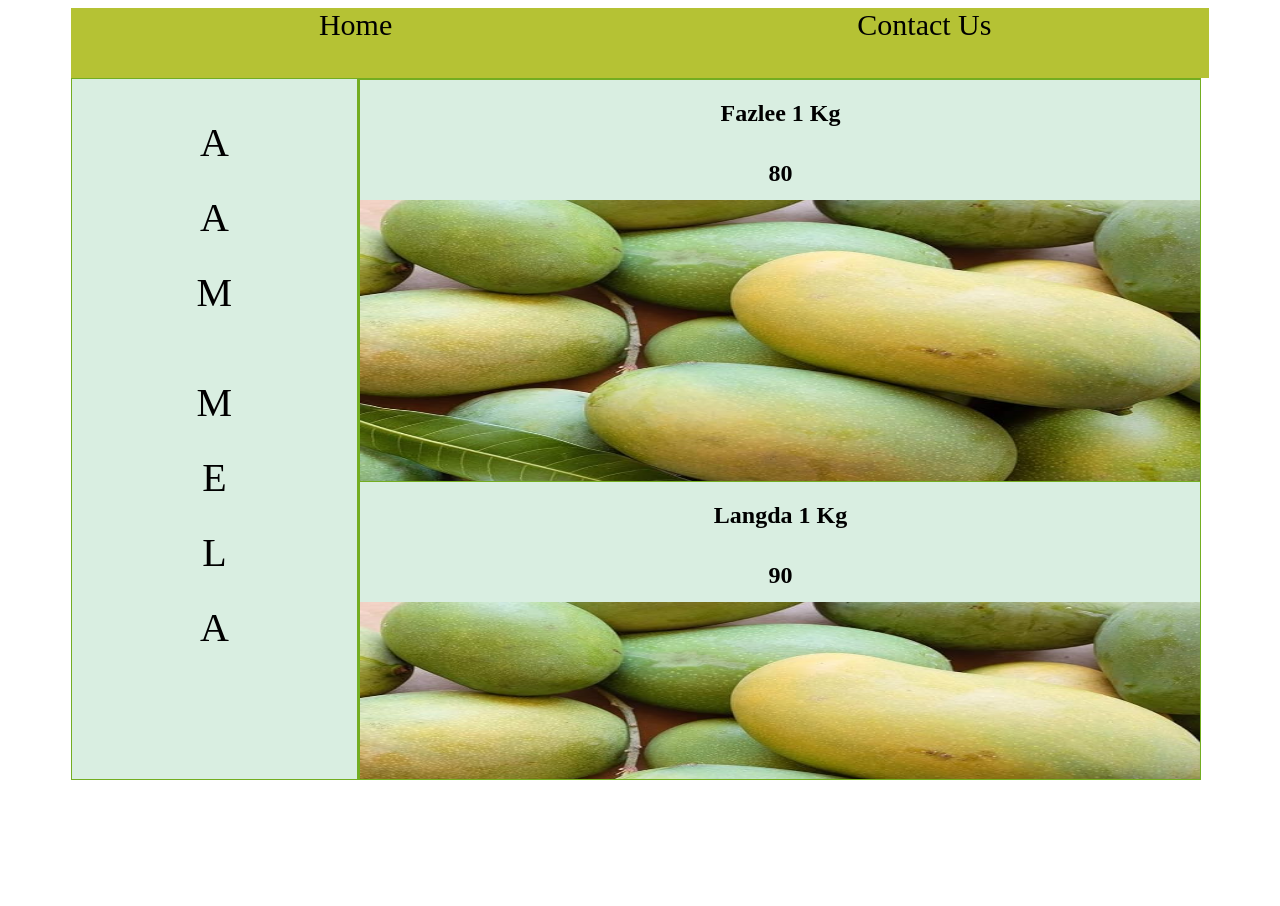
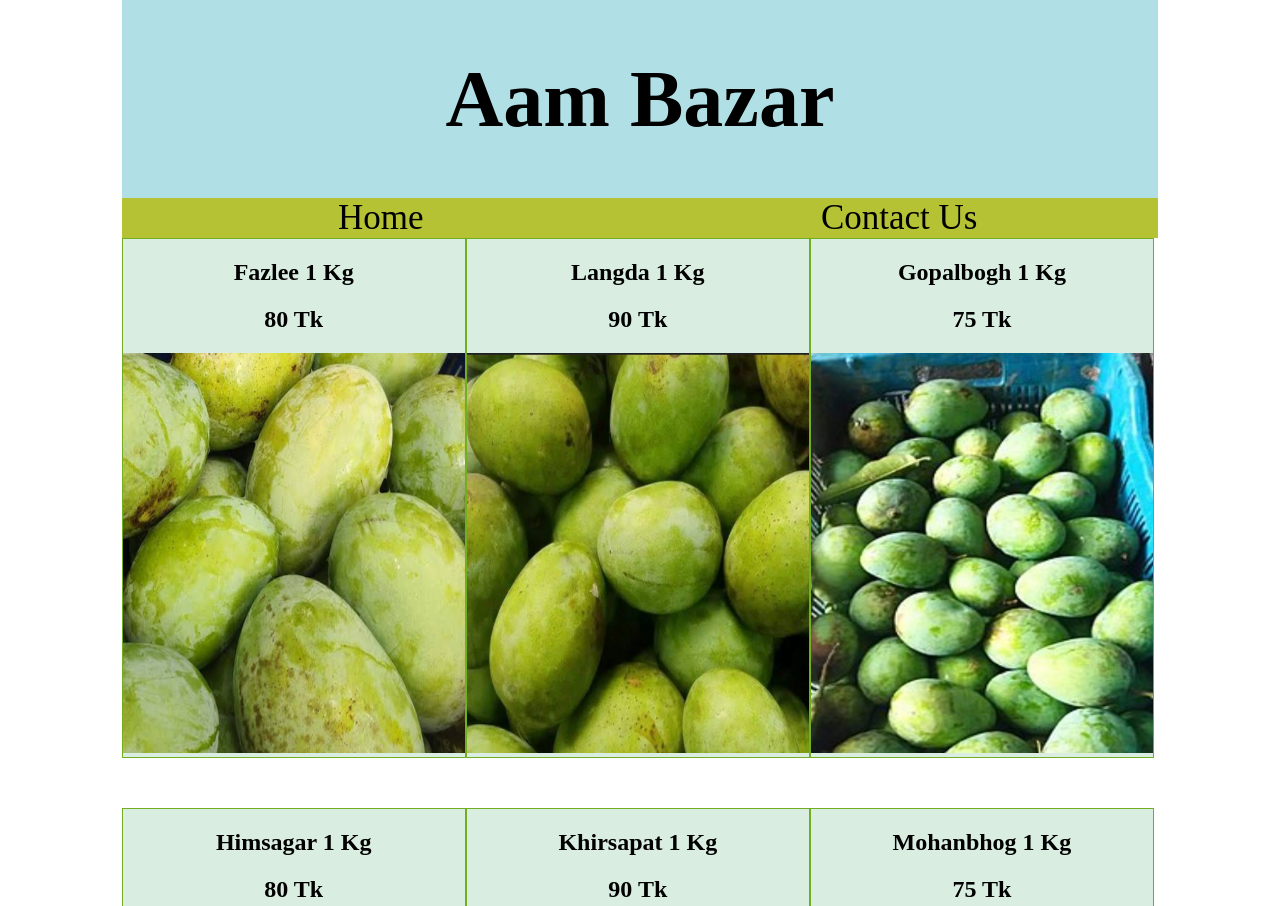
Before and after one commit to ecommerce1021101/Aam-Mela, a plain HTML site: page index.html in a window 1280 px wide. Shown: the top 906 px of the page. Before the commit the page ends 800 px from the top, so only its background shows below. Drawn offline with Linux system fonts and the light colour scheme.

Commit message:
Add files via upload

```diff
--- a/index.html
+++ b/index.html
@@ -2,129 +2,136 @@
 <html>
 <head>
 	<title>
-		Aam Mela
+		Aam Bazar
 	</title>
   <style>
 #example1 {
   width:90%;
-  height: 100%;
+  height: 42%;
   align-content:space-evenly;
   margin: auto;
 
 }
 
 
- #example3 {
-  width:74%;
-   height: 700px;
-   float:left;
-background-color:#D9EEE1;
- border: 1px solid #73AD21;
- overflow:scroll;
-}
  #example2 {
-  width:25%;
-  height: 700px;
-   float:left;
-background-color:#D9EEE1;
- border: 1px solid #73AD21;
- text-align: center;
-}
-#example4 {
-  width:100%;
-  align-content:space-evenly;
-  margin: auto;
-
-}
- #example5 {
-  width:100%;
-   height: 400px;
+  width:33%;
+   height: 100%;
    float:left;
 background-color:#D9EEE1;
  border: 1px solid #73AD21;
 }
 
-#example6 {
+
+#example3 {
+  width:90%;
+  align-content:space-evenly;
+  margin: auto;
+  height: 15%;
+   background-color: powderblue;
+   text-align: center;
+   font-size: 40px;
+
+
+}
+#example4 {
+  width:80%;
+  align-content:space-evenly;
+  margin: auto;
+  height: 150px;
+   background-color: powderblue;
+   text-align: left;
+   font-size: 15px;
+
+
+}
+#example5 {
   width:90%;
   margin: auto;
-  height: 70px;
+  height: 25%;
 
-   font-size: 30px;
+   font-size: 35px;
 
 
 }
 </style>
 
-	<body>
+	<body style="width:90%; height: 100%; margin: auto;">
+    <div >
+      <div id="example3">
+        <h1>Aam Bazar</h1>
+     </div>
+      <div id="example5">
 
-       <div id="example6">
-
-        <div style="width:50%; height: 100%; float: left;text-align: center; background-color: #B5C234;"><p1 >Home</p1></div>
-         <div style="width:50%;height: 100%; float: left; text-align: center; background-color: #B5C234;"> <p1>Contact Us</p1></div>
+        <div style="width:50%; float: left;text-align: center; background-color: #B5C234;"><p1 >Home</p1></div>
+         <div style="width:50%;float: left; text-align: center; background-color: #B5C234;"> <p1>Contact Us</p1></div>
 
      </div>
    <div  id="example1">
-
-
-
+      <div  id="example2">
+        <div style="text-align: center;width:100%;height: 10%;"><h2 >Fazlee 1 Kg</h2></div>
+        <div style="text-align: center;width:100%;height: 10%;"><h2>80 Tk</h2></div>
+        <div style="width:100%;height: 80%;"><img src="fazlee2.jpg" alt="fazlee" style="width:100%;height:400px" ></div>
+      </div>
 
       <div  id="example2">
-       <div style="height: 5%; width: 100%; "><p style="font-size: 2.5rem;"> A</p></div>
-       <div style="height: 5%; width: 100%;"><p style="font-size: 2.5rem;"> A</p></div>
-       <div style="height: 5%; width: 100%;"><p style="font-size: 2.5rem;"> M</p></div>
-       <div style="height: 5%; width: 100%;">         </div>
-       <div style="height: 5%; width: 100%;"><p style="font-size: 2.5rem;"> M</p></div>
-       <div style="height: 5%; width: 100%;"><p style="font-size: 2.5rem;"> E</p></div>
-       <div style="height: 5%; width: 100%;"><p style="font-size: 2.5rem;"> L</p></div>
-       <div style="height: 5%; width: 100%;"><p style="font-size: 2.5rem;"> A</p></div>
+          <div style="text-align: center;width:100%;height: 10%;"><h2 >Langda 1 Kg</h2></div>
+          <div style="text-align: center;width:100%;height: 10%;"><h2>90 Tk</h2></div>
+          <div style="width:100%;height: 80%;"><img src="langda2.jpg" alt="Himsagar" style="width:100%;height:400px" ></div>
+        </div>
+      <div  id="example2">
+        <div style="text-align: center;width:100%;height: 10%;"><h2 >Gopalbogh 1 Kg</h2></div>
+        <div style="text-align: center;width:100%;height: 10%;"><h2>75 Tk</h2></div>
+        <div style="width:100%;height: 80%;"><img src="gopalbhog2.jpg" alt="Italian Trulli" style="width:100%;height:400px" ></div>
+      </div>
+  </div>
 
-
-
+<div style="width:80%; height: 50px;">
 
 </div>
 
-     <div  id="example3">
-        <div  id="example4">
-
-
-
-
-      <div  id="example5">
-        <div style="text-align: center;width:100%;height: 10%;"><h2 >Fazlee 1 Kg</h2></div>
-        <div style="text-align: center;width:100%;height: 10%;"><h2>80</h2></div>
-        <div style="width:100%;height: 80%;"><img src="amropali.jpg" alt="Italian Trulli" style="width:100%;height:100%" ></div>
+   <div  id="example1">
+      <div  id="example2">
+        <div style="text-align: center;width:100%;height: 10%;"><h2 >Himsagar 1 Kg</h2></div>
+        <div style="text-align: center;width:100%;height: 10%;"><h2>80 Tk</h2></div>
+        <div style="width:100%;height: 80%;"><img src="himsagar2.jpg" alt="Italian Trulli" style="width:100%;height:400px" ></div>
       </div>
 
-     <div  id="example5">
-        <div style="text-align: center;width:100%;height: 10%;"><h2 >Langda 1 Kg</h2></div>
-        <div style="text-align: center;width:100%;height: 10%;"><h2>90</h2></div>
-        <div style="width:100%;height: 80%;"><img src="amropali.jpg" alt="Italian Trulli" style="width:100%;height:100%" ></div>
+     <div  id="example2">
+        <div style="text-align: center;width:100%;height: 10%;"><h2 >Khirsapat 1 Kg</h2></div>
+        <div style="text-align: center;width:100%;height: 10%;"><h2>90 Tk</h2></div>
+        <div style="width:100%;height: 80%;"><img src="khirsapat2.jpg" alt="Italian Trulli" style="width:100%;height:400px" ></div>
       </div>
-      <div  id="example5">
-        <div style="text-align: center;width:100%;height: 10%;"><h2 >Gopalbogh 1 Kg</h2></div>
-        <div style="text-align: center;width:100%;height: 10%;"><h2>75</h2></div>
-        <div style="width:100%;height: 80%;"><img src="amropali.jpg" alt="Italian Trulli" style="width:100%;height:100%" ></div>
-      </div>
-            <div  id="example5">
-        <div style="text-align: center;width:100%;height: 10%;"><h2 >Himsagar 1 Kg</h2></div>
-        <div style="text-align: center;width:100%;height: 10%;"><h2>80</h2></div>
-        <div style="width:100%;height: 80%;"><img src="amropali.jpg" alt="Italian Trulli" style="width:100%;height:100%" ></div>
-      </div>
+      <div  id="example2">
+        <div style="text-align: center;width:100%;height: 10%;"><h2 >Mohanbhog 1 Kg</h2></div>
+        <div style="text-align: center;width:100%;height: 10%;"><h2>75 Tk</h2></div>
+        <div style="width:100%;height: 80%;"><img src="mohan2.jpg" alt="Italian Trulli" style="width:100%;height:400px">
 
-     <div  id="example5">
-        <div style="text-align: center;width:100%;height: 10%;"><h2 >Khirsapat 1 Kg</h2></div>
-        <div style="text-align: center;width:100%;height: 10%;"><h2>90</h2></div>
-        <div style="width:100%;height: 80%;"><img src="amropali.jpg" alt="Italian Trulli" style="width:100%;height:100%" ></div>
-      </div>
-      <div  id="example5">
-        <div style="text-align: center;width:100%;height: 10%;"><h2 >Mohanbhog 1 Kg</h2></div>
-        <div style="text-align: center;width:100%;height: 10%;"><h2>75</h2></div>
-        <div style="width:100%;height: 80%;"><img src="amropali.jpg" alt="Italian Trulli" style="width:100%;height:100%" ></div>
   </div>
  </div>
 </div>
+ <div  id="example1">
+      <div  id="example2">
+        <div style="text-align: center;width:100%;height: 10%;"><h2 >Himsagar 1 Kg</h2></div>
+        <div style="text-align: center;width:100%;height: 10%;"><h2>80 Tk</h2></div>
+        <div style="width:100%;height: 80%;"><img src="himsagar2.jpg" alt="Italian Trulli" style="width:100%;height:400px" ></div>
+      </div>
+
+     <div  id="example2">
+        <div style="text-align: center;width:100%;height: 10%;"><h2 >Khirsapat 1 Kg</h2></div>
+        <div style="text-align: center;width:100%;height: 10%;"><h2>90 Tk</h2></div>
+        <div style="width:100%;height: 80%;"><img src="khirsapat2.jpg" alt="Italian Trulli" style="width:100%;height:400px" ></div>
+      </div>
+      <div  id="example2">
+        <div style="text-align: center;width:100%;height: 10%;"><h2 >Mohanbhog 1 Kg</h2></div>
+        <div style="text-align: center;width:100%;height: 10%;"><h2>75 Tk</h2></div>
+        <div style="width:100%;height: 80%;"><img src="mohan2.jpg" alt="Italian Trulli" style="width:100%;height:400px">
 
   </div>
+ </div>
+</div>
   </body>
+
+
 </head>
 </html>
```
Also changed, not shown: fazlee2.jpg (added), gopalbhog2.jpg (added), himsagar2.jpg (added), khirsapat2.jpg (added), langda2.jpg (added), mohan2.jpg (added). Lines whose indentation alone changed are shown as unchanged.
